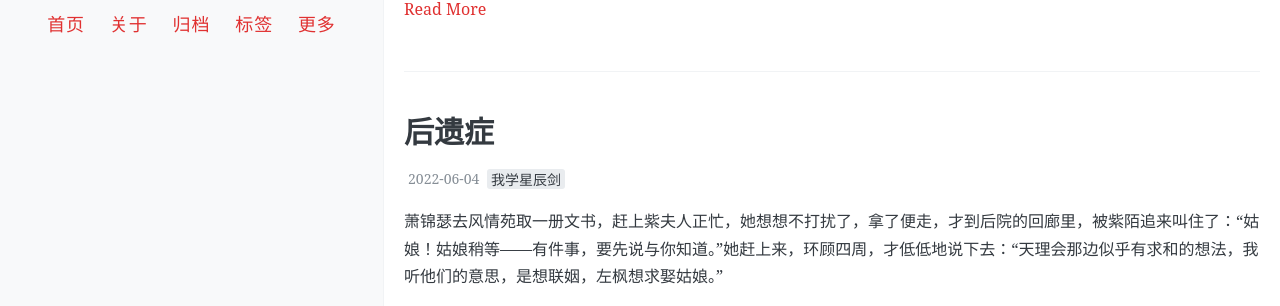
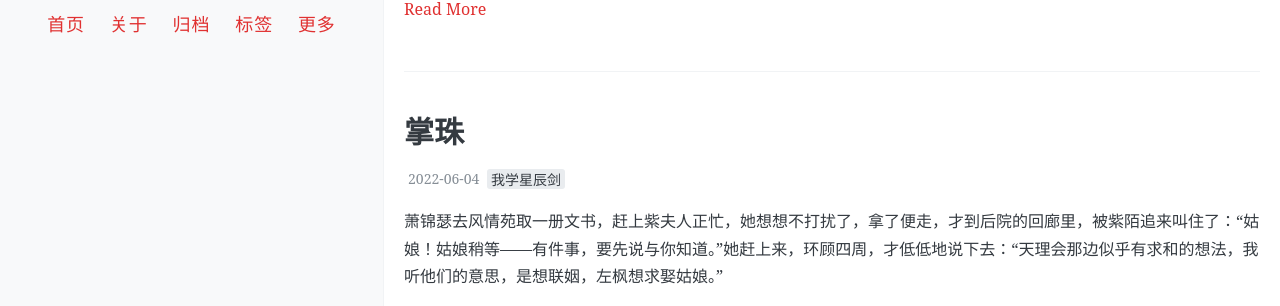
Before and after one commit to eglantine-shell/dreamboat, a Jekyll site: the page built from index.html, in a window 1280 px wide and 900 px high. Shown: the part 439-745 px from the top of the window. Built offline with Jekyll 4.4.1, drawn with Linux system fonts in a browser that asks for light colours; the list of posts is cut into pages by our own code; comment, search, counter and statistics services are not loaded.

Commit message:
Update 2022-06-04-sword25.md

```diff
--- a/_posts/2022-06-04-sword25.md
+++ b/_posts/2022-06-04-sword25.md
@@ -1,6 +1,6 @@
 ---
 layout: post
-title: 后遗症
+title: 掌珠
 date: 2022-6-4
 tags: [我学星辰剑]
 ---
```
